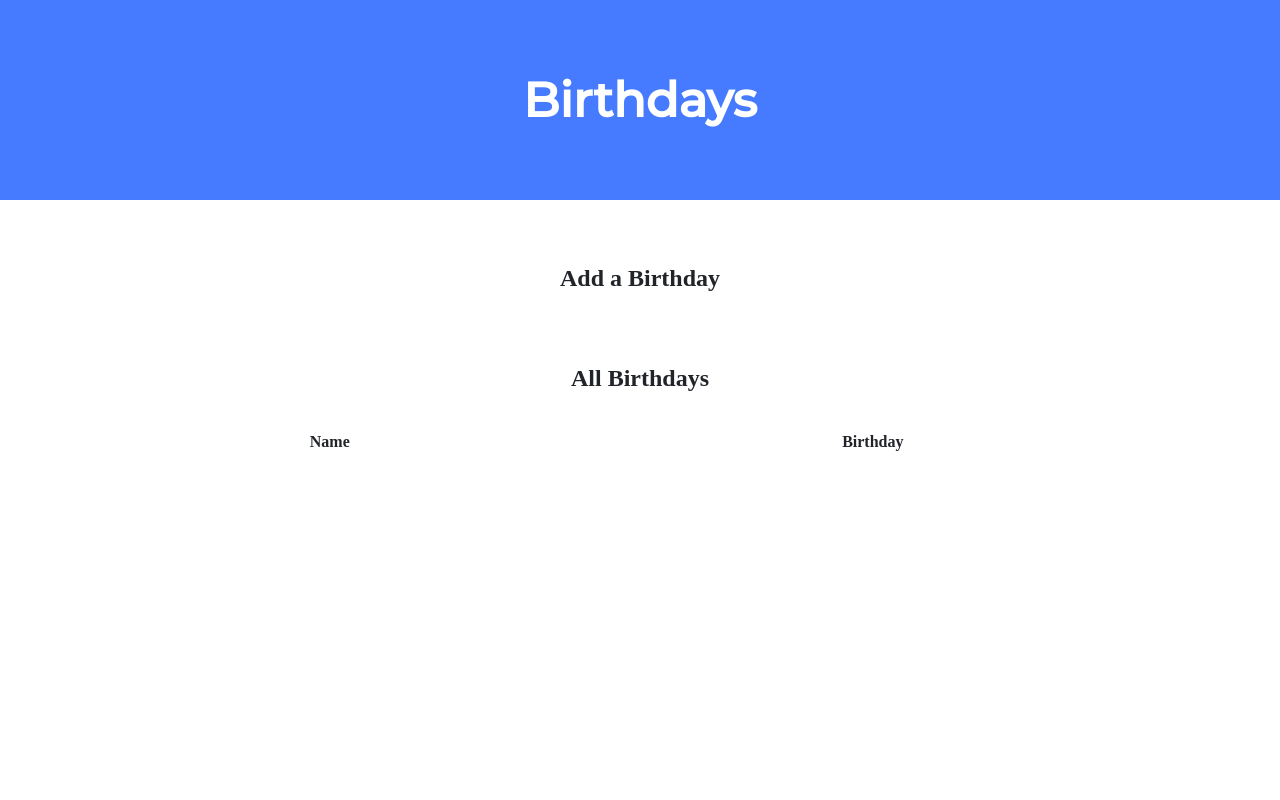
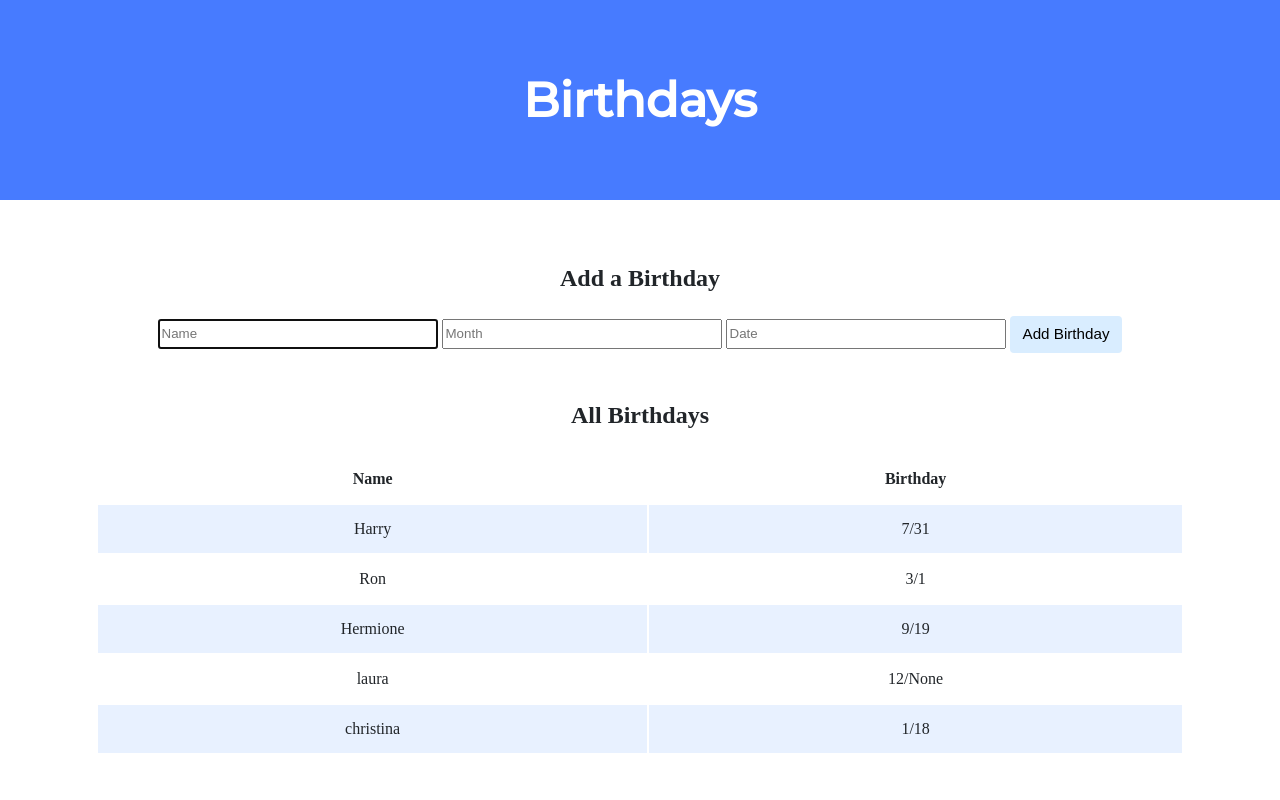
Before and after one commit to discolarrence/cs50, a Flask app: page / in a window 1280 px wide. Run offline with Flask 2, Linux system fonts and the light colour scheme; lists and menus that the app fills with data are empty; some libraries are stand-ins or nearby versions.

Commit message:
finished lab9

```diff
--- a/lab9/application.py
+++ b/lab9/application.py
@@ -15,13 +15,15 @@
 @app.route("/", methods=["GET", "POST"])
 def index():
     if request.method == "POST":
-
+        name = request.form.get("name")
+        month = request.form.get("month")
+        day = request.form.get("day")
         # TODO: Add the user's entry into the database
-
+        db.execute("INSERT INTO birthdays (name, month, day) VALUES(?, ?, ?)", name, month, day)
         return redirect("/")
 
     else:
 
         # TODO: Display the entries in the database on index.html
-
-        return render_template("index.html")
+        birthdays = db.execute("SELECT * FROM birthdays")
+        return render_template("index.html", birthdays = birthdays)
--- a/lab9/templates/index.html
+++ b/lab9/templates/index.html
@@ -14,8 +14,13 @@
             <div class="section">
 
                 <h2>Add a Birthday</h2>
-                <!-- TODO: Create a form for users to submit a name, a month, and a day -->
-            </div>
+                <form action = "/" method="post">
+                    <input autocomplete="off" autofocus name="name" placeholder="Name" type="text">
+                    <input autocomplete="off" autofocus name="month" placeholder="Month" type="number" min="1" max ="12">
+                    <input autocomplete="off" autofocus name="day" placeholder="Date" type="number" min="1" max ="31">
+                    <input type="submit" value="Add Birthday">
+                </form>
+    </div>
 
             <div class="section">
 
@@ -28,7 +33,12 @@
                         </tr>
                     </thead>
                     <tbody>
-                        <!-- TODO: Loop through the database entries to display them in this table -->
+                        {% for birthday in birthdays %}
+                            <tr>
+                                <td>{{ birthday.name }}</td>
+                                <td>{{ birthday.month }}/{{ birthday.day }}</td>
+                            </tr>
+                        {% endfor %}
                     </tbody>
                 </table>
             </div>
```
Also changed, not shown: lab9/birthdays.db.
